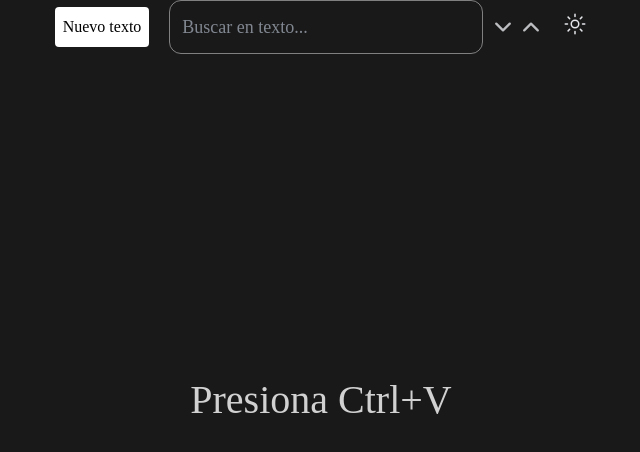
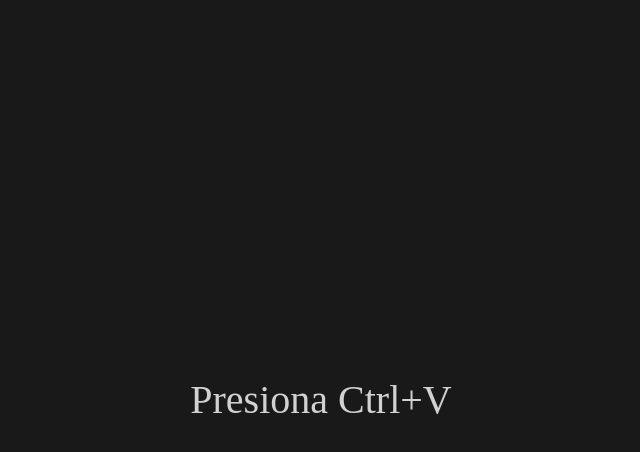
Before and after one commit to eli-sr/Coffeeread, a React (Vite) app: page / in a window 1280 px wide. Shown: the top 452 px of the page, without its empty margins (319-959 px from the left). Built offline with nearby package versions, Linux system fonts and the light colour scheme.

Commit message:
Added icons in Header and faded SearchBar

```diff
--- a/src/App.jsx
+++ b/src/App.jsx
@@ -1,14 +1,16 @@
 import Header from './components/Header'
 import Main from './components/Main'
 import '@fontsource-variable/work-sans'
-import { useThemeStore } from './store/store'
+import { useReadStore, useThemeStore } from './store/store'
 
 function App () {
   const { darkTheme } = useThemeStore()
+  const { sentences } = useReadStore()
+
   return (
     <div className={`${darkTheme ? 'dark' : ''}`}>
       <div className='flex flex-col w-full h-screen bg-gray-200 dark:bg-dark dark:text-gray-200 font-ws'>
-        <Header />
+        {sentences.length > 0 ? <Header /> : null}
         <Main />
       </div>
     </div>
--- a/src/components/Header.jsx
+++ b/src/components/Header.jsx
@@ -1,26 +1,35 @@
+import { IonIcon } from '@ionic/react'
 import { useReadStore } from '../store/store'
 import SearchBar from './SearchBar'
 import ThemeSwitch from './ThemeSwitch'
+import { documentOutline, searchOutline } from 'ionicons/icons'
+import { useState } from 'react'
 
 export default function Header () {
+  const [showBar, setShowBar] = useState(false)
   const { setSentences } = useReadStore()
-  const handleNewText = () => {
-    setSentences([])
-  }
+  const handleNewText = () => setSentences([])
+  const handleShowBar = () => setShowBar(!showBar)
   return (
-    <header className='fixed top-0 flex justify-center w-full'>
-      <ul className='flex flex-row items-center space-x-5'>
+    <div className='fixed flex flex-col items-center w-full'>
+      <header>
+        <ul className='flex flex-row items-center py-6 space-x-5'>
           <li>
-          <button onClick={handleNewText} className='p-2 text-black bg-white rounded'>Nuevo texto</button>
+            <button onClick={handleNewText} title='Nuevo texto'>
+              <IonIcon icon={documentOutline} className='text-2xl transition duration-300 hover:opacity-100 opacity-45' />
+            </button>
           </li>
           <li>
-          <SearchBar />
+            <button onClick={handleShowBar} title='Buscar en texto'>
+              <IonIcon icon={searchOutline} className='text-2xl transition duration-300 hover:opacity-100 opacity-45' />
+            </button>
           </li>
           <li>
             <ThemeSwitch />
           </li>
         </ul>
-
       </header>
+      {showBar ? <SearchBar /> : null}
+    </div>
   )
 }
--- a/src/components/SearchBar.jsx
+++ b/src/components/SearchBar.jsx
@@ -1,15 +1,29 @@
+import { useRef } from 'react'
+import gsap from 'gsap'
+import { useGSAP } from '@gsap/react'
 import { IonIcon } from '@ionic/react'
 import { chevronDownOutline, chevronUpOutline } from 'ionicons/icons'
 
 export default function SearchBar () {
+  const scope = useRef(null)
+  useGSAP(() => {
+    gsap.set(scope.current, { opacity: 0, y: '-10px' })
+    gsap.to(scope.current, {
+      opacity: 1,
+      duration: 0.3,
+      ease: 'power1.inOut',
+      y: 0
+    })
+  }, { scope })
+
   return (
-    <div className='flex flex-row items-center'>
+    <div className='flex flex-row items-center' ref={scope}>
       <div className='p-3 border rounded-xl dark:border-white dark:border-opacity-45'>
         <input type='text' className='text-lg bg-transparent outline-none w-72 dark:opacity-80' placeholder='Buscar en texto...' />
       </div>
       <div className='flex flex-row ml-2 space-x-1'>
-        <IonIcon icon={chevronDownOutline} className='text-2xl transition-opacity dark:opacity-80 dark:hover:opacity-100' />
-        <IonIcon icon={chevronUpOutline} className='text-2xl transition-opacity dark:opacity-80 dark:hover:opacity-100' />
+        <IonIcon icon={chevronDownOutline} className='text-2xl transition-opacity duration-300 dark:opacity-45 dark:hover:opacity-100' />
+        <IonIcon icon={chevronUpOutline} className='text-2xl transition-opacity duration-300 dark:opacity-45 dark:hover:opacity-100' />
       </div>
     </div>
   )
--- a/src/components/ThemeSwitch.jsx
+++ b/src/components/ThemeSwitch.jsx
@@ -6,8 +6,8 @@ export default function ThemeSwitch () {
   const { toogleTheme, darkTheme } = useThemeStore()
   const handleClick = () => toogleTheme()
   return (
-    <button onClick={handleClick}>
-      <IonIcon icon={darkTheme ? sunnyOutline : moonOutline} className='text-2xl' />
+    <button onClick={handleClick} title='Cambiar tema'>
+      <IonIcon icon={darkTheme ? sunnyOutline : moonOutline} className='text-2xl transition duration-300 hover:opacity-100 opacity-45' />
     </button>
   )
 }
```
Lines whose indentation alone changed are shown as unchanged.
